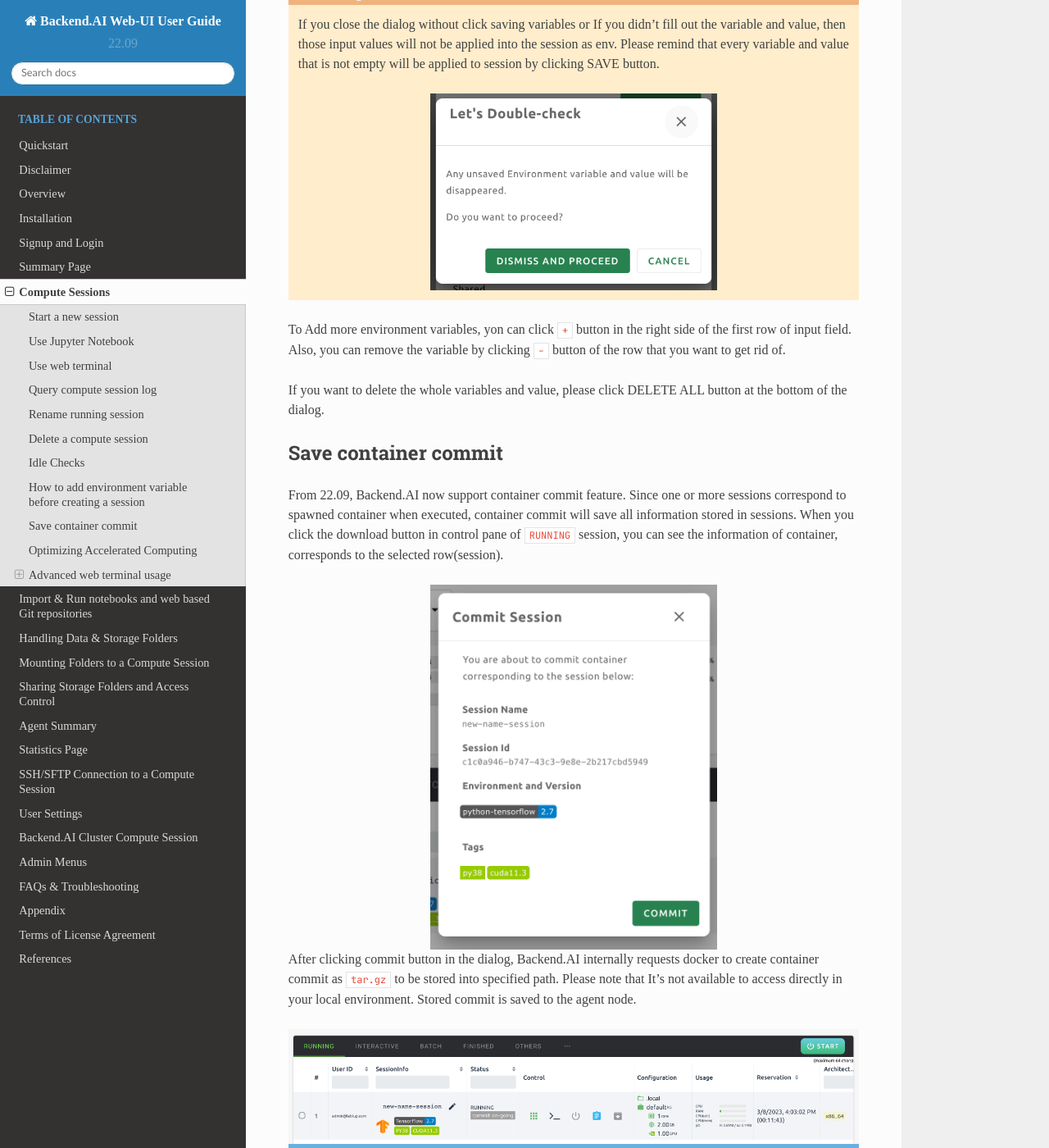
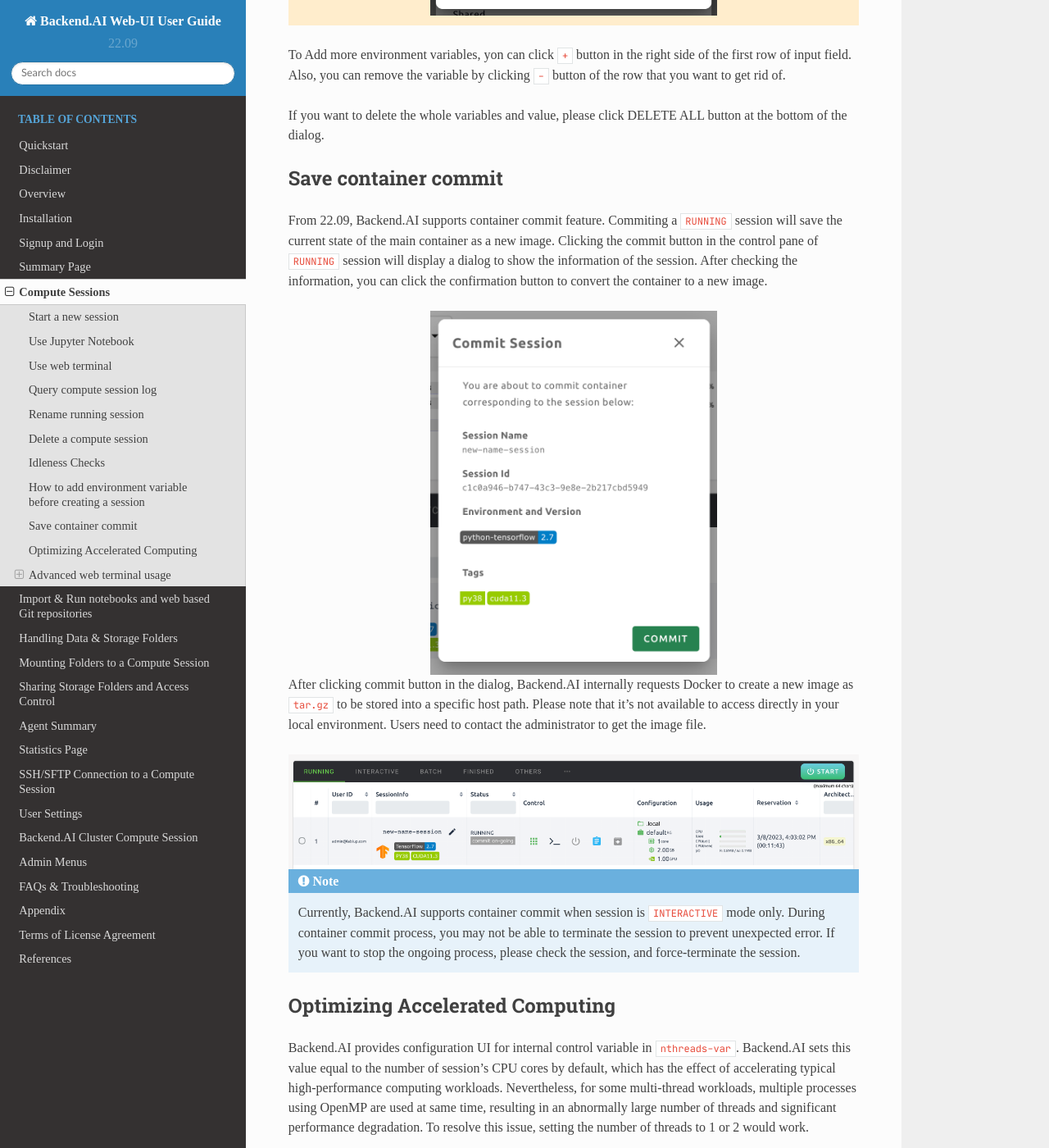
Before and after one commit to lablup/backend.ai-docs-webui, a Sphinx documentation site: the page built from docs/sessions_all/sessions_all.rst, in a window 1280 px wide and 1400 px high, scrolled down 17206 px. Shown: the whole window at 82% size. Built offline with Sphinx 7.4.7 and the Read the Docs theme 2.0.0, drawn with Linux system fonts in a browser that asks for light colours; some web fonts are replaced; some of the changed text lies outside the part shown.

Commit message:
docs: minor updates on the description
Also refactored container commit description.

```diff
--- a/docs/sessions_all/sessions_all.rst
+++ b/docs/sessions_all/sessions_all.rst
@@ -359,19 +359,21 @@
 beginning if you want to keep it.
 
 .. image:: session_destroy_dialog.png
-   :width: 400
+   :width: 500
    :align: center
 
-Idle Checks
------------
+Idleness Checks
+---------------
 
-Backend.AI supports three types of inactivity (idleness) criterion for automatic garbage
+Backend.AI supports three types of inactivity (idleness) criteria for automatic garbage
 collection of compute sessions: Max Session Lifetime, Network Idle Timeout, and Utilization
 Checker.
 
 Idle checkers(inactivity criterion) will be displayed in the idle checks column of the session list.
 
 .. image:: idle_checks_column.png
+   :width: 200
+   :align: center
 
 The meaning of idle checkers is as follows, and can also be viewed by clicking the info icon in the
 idle checks column.
@@ -395,15 +397,18 @@
     compute sessions that show less than 1% CUDA GPU utilization, for a certain duration of time, will
     be destroyed. Resources with empty values are excluded from the garbage collection criteria.
 
-In case of the utilization checker, if you hover your mouse over the Utilization Checker, a tooltip
-that display the utilization and threshold will appear. The closer the utilization is to the threshold
-(the lower the usage), the more the font color changes in the order of red, yellow, and black.
+If you hover your mouse over the Utilization Checker, a tooltip displays the
+utilization and threshold will appear. As the current utilization approaches to the
+threshold (towards lower usage), the font color changes to yellow, and then red.
 
 .. image:: utilization_checker.png
+   :width: 250
+   :align: center
 
 .. note::
-   Depending on the environment settings, idle checkers and resource types of utilization checker's
-   tooltip may be different.
+   Depending on the environment settings, idle checkers and resource types of
+   utilization checker's tooltip may be different.
+
 
 .. _set-environment-variables:
 
@@ -453,27 +458,33 @@
 Save container commit
 ---------------------
 
-From 22.09, Backend.AI now support container commit feature.
-Since one or more sessions correspond to spawned container when executed,
-container commit will save all information stored in sessions.
-When you click the download button in control pane of ``RUNNING`` session,
-you can see the information of container, corresponds to the selected row(session).
+From 22.09, Backend.AI supports container commit feature. Commiting a
+``RUNNING`` session will save the current state of the main container as a new
+image. Clicking the commit button in the control pane of ``RUNNING`` session
+will display a dialog to show the information of the session. After checking the
+information, you can click the confirmation button to convert the container to
+a new image.
 
 .. image:: container_commit.png
    :width: 350
    :align: center
    :alt: Container commit confirmation
 
-After clicking commit button in the dialog, Backend.AI internally requests docker to create container commit as ``tar.gz`` to be stored into
-specified path. Please note that It's not available to access directly in your local environment. Stored commit is saved to the agent node.
+After clicking commit button in the dialog, Backend.AI internally requests
+Docker to create a new image as ``tar.gz`` to be stored into a specific
+host path. Please note that it's not available to access directly in your local
+environment. Users need to contact the administrator to get the image file.
 
 .. image:: container_commit_ongoing.png
   :align: center
   :alt: Container commit ongoing
 
 .. note::
-   Currently, Backend.AI supports container commit when session is ``INTERACTIVE`` mode only. During container commit progress, you may not be able to terminate the session to prevent unexpected error on container commit.
-   If you want to stop ongoing container commit, please check the session, and force-terminate the session.
+   Currently, Backend.AI supports container commit when session is
+   ``INTERACTIVE`` mode only. During container commit process, you may not be
+   able to terminate the session to prevent unexpected error. If you want to
+   stop the ongoing process, please check the session, and force-terminate
+   the session.
 
 
 .. _optimizing-accelerated-computing:
```
Also changed, not shown: 1 other file.
